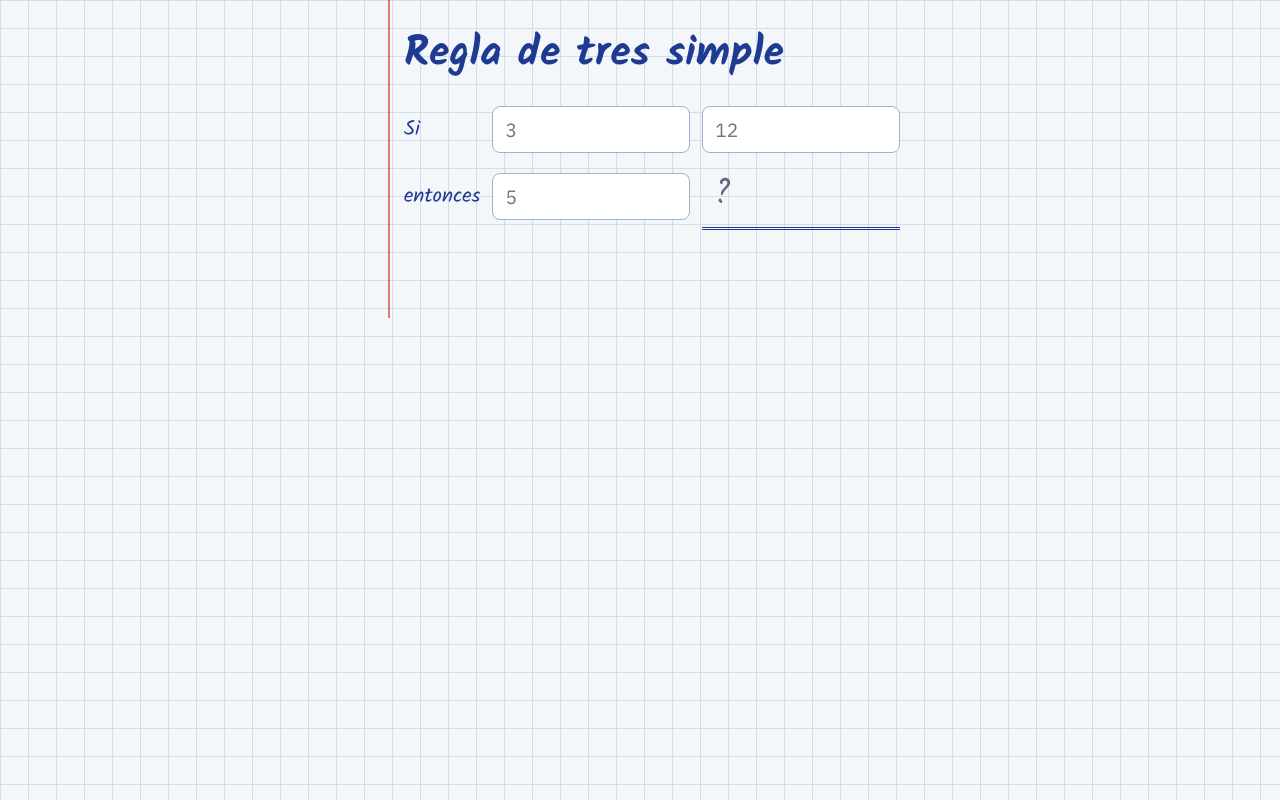
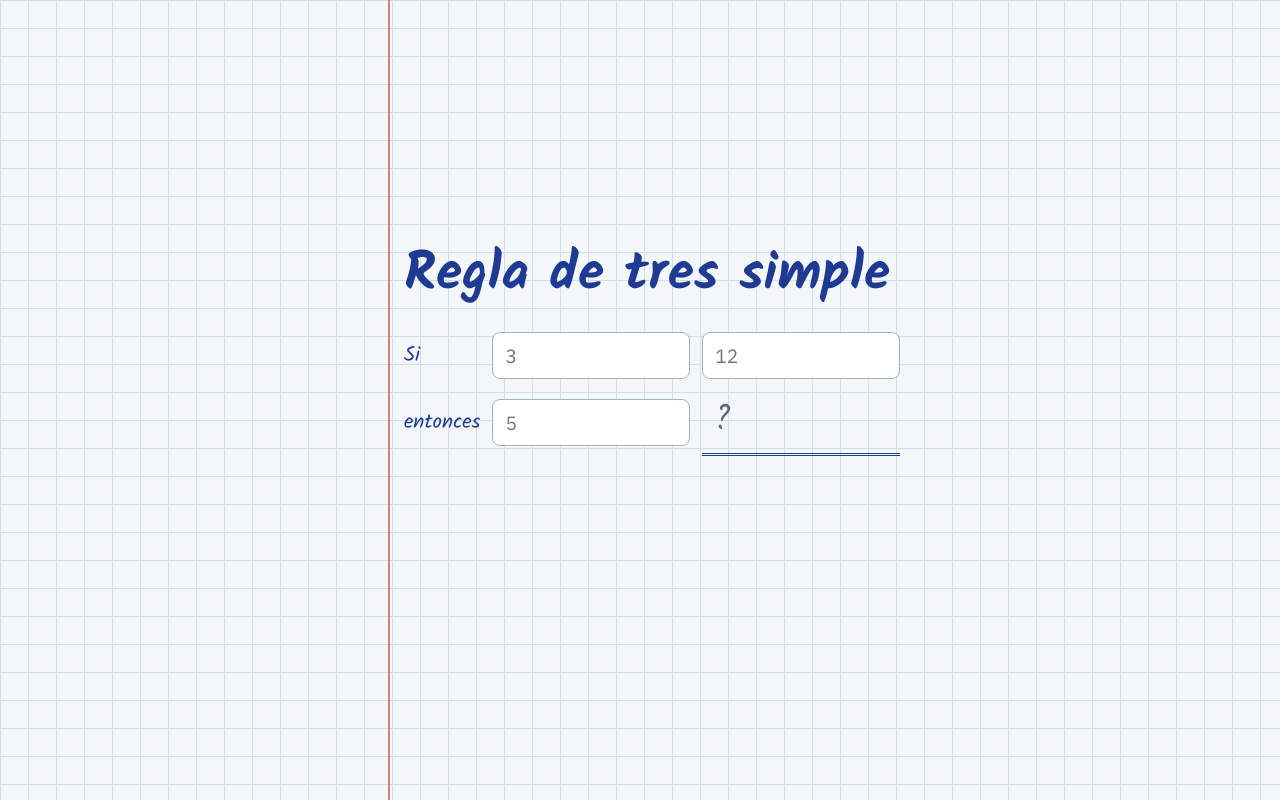
Before and after one commit to koflayn/R3S, a plain HTML site: page index.html in a window 1280 px wide. Drawn offline with Linux system fonts and the light colour scheme.

Commit message:
Add files via upload

```diff
--- a/index.html
+++ b/index.html
@@ -41,12 +41,15 @@ body{
   line-height:1.5;
 }
 main{
-  max-width:560px; margin:0 auto; padding:32px 20px 48px 44px; position:relative;
+  max-width:560px; margin:0 auto; padding:32px 20px 32px 44px; position:relative;
+  min-height:100vh;
+  min-height:calc(100dvh - env(safe-area-inset-top,0px) - env(safe-area-inset-bottom,0px));
+  display:flex; flex-direction:column; justify-content:center;
 }
 main::before{ /* margen rojo del cuaderno */
   content:""; position:absolute; left:28px; top:0; bottom:0; width:2px; background:var(--margin); opacity:.7;
 }
-h1{font-family:Kalam,"Comic Sans MS",cursive; font-size:2.6rem; line-height:1.1; margin:0 0 28px; color:var(--ink)}
+h1{font-family:Kalam,"Comic Sans MS",cursive; font-size:clamp(1.4rem,7.5vw,2.6rem); white-space:nowrap; line-height:1.1; margin:0 0 28px; color:var(--ink)}
 .board{display:grid; grid-template-columns:auto 1fr 1fr; gap:10px 12px; align-items:center}
 .rowlabel{font-family:Kalam,cursive; font-size:1.3rem; color:var(--ink)}
 input{
@@ -61,16 +64,17 @@ input:focus-visible,button:focus-visible{outline:3px solid var(--ink); outline-o
 }
 .answer.empty{color:var(--muted); font-weight:400}
 #steps{margin:28px 0 0; padding:14px 16px; background:var(--field); border:1.5px dashed var(--line); border-radius:8px}
+#steps[hidden]{display:block; visibility:hidden}
 #steps p{margin:0}
 #sentence{font-weight:600}
 #formula{margin-top:6px; color:var(--muted); font-size:.95rem}
 #error{margin:16px 0 0; color:var(--margin); font-weight:600; min-height:1.5em}
-@media (max-width:420px){ h1{font-size:2.1rem} main{padding-left:38px} main::before{left:22px} }
+@media (max-width:420px){ main{padding-left:38px} main::before{left:22px} }
 </style>
 </head>
 <body>
 <main>
-  <h1>Regla de tres simple</h1>
+  <h1 id="t"><span>Regla de tres simple</span></h1>
   <div class="board">
     <span class="rowlabel">Si</span>
     <input id="a" inputmode="decimal" placeholder="3" aria-label="Valor A" autocomplete="off">
@@ -128,6 +132,17 @@ input:focus-visible,button:focus-visible{outline:3px solid var(--ink); outline-o
   }
 
   ["a","b","c"].forEach(function(id){ $(id).addEventListener("input", calc); });
+  function fitTitle(){
+    var h = $("t"), s = h.firstChild;
+    h.style.fontSize = "100px";
+    var w = s.getBoundingClientRect().width, avail = h.clientWidth;
+    if (w > 0 && avail > 0) h.style.fontSize = Math.min(64, 98 * avail / w) + "px";
+  }
+  fitTitle();
+  window.addEventListener("resize", fitTitle);
+  window.addEventListener("load", fitTitle);
+  if (document.fonts && document.fonts.ready) document.fonts.ready.then(fitTitle);
+
   calc();
 })();
 </script>
```
